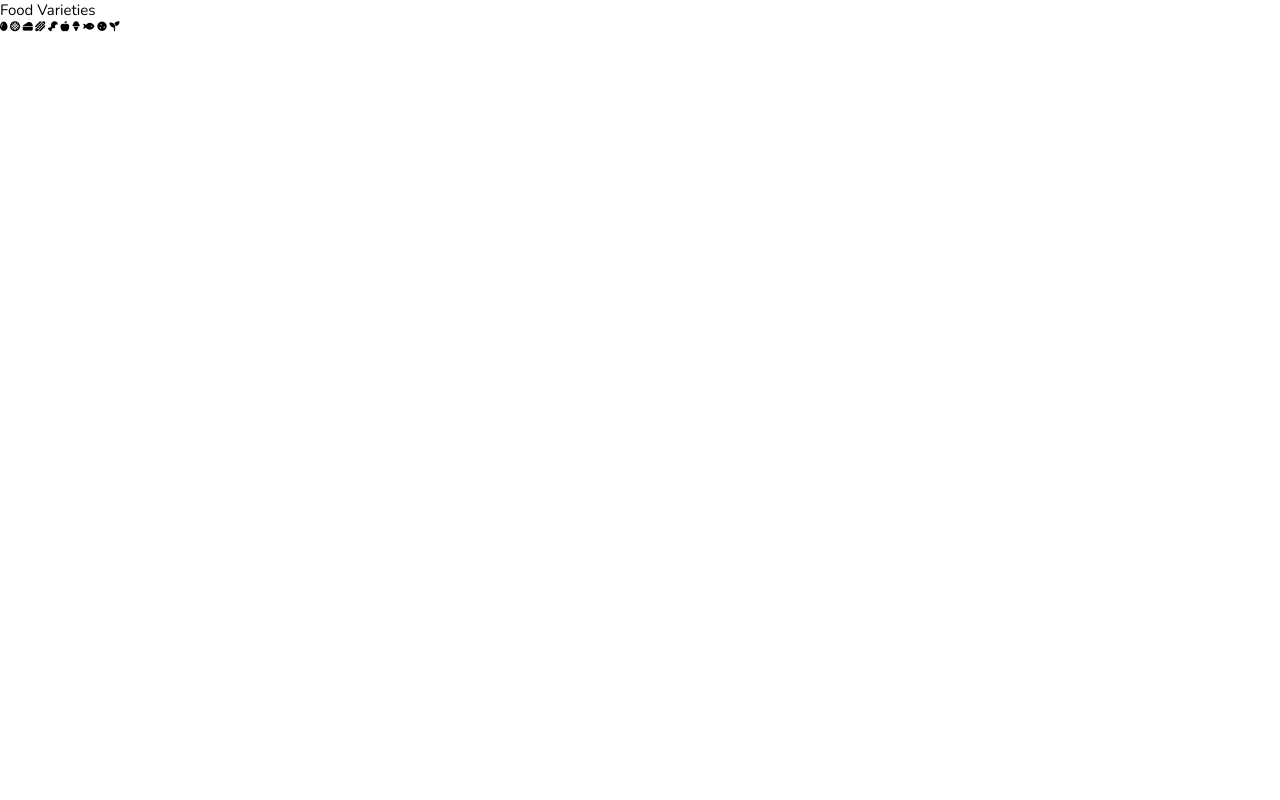
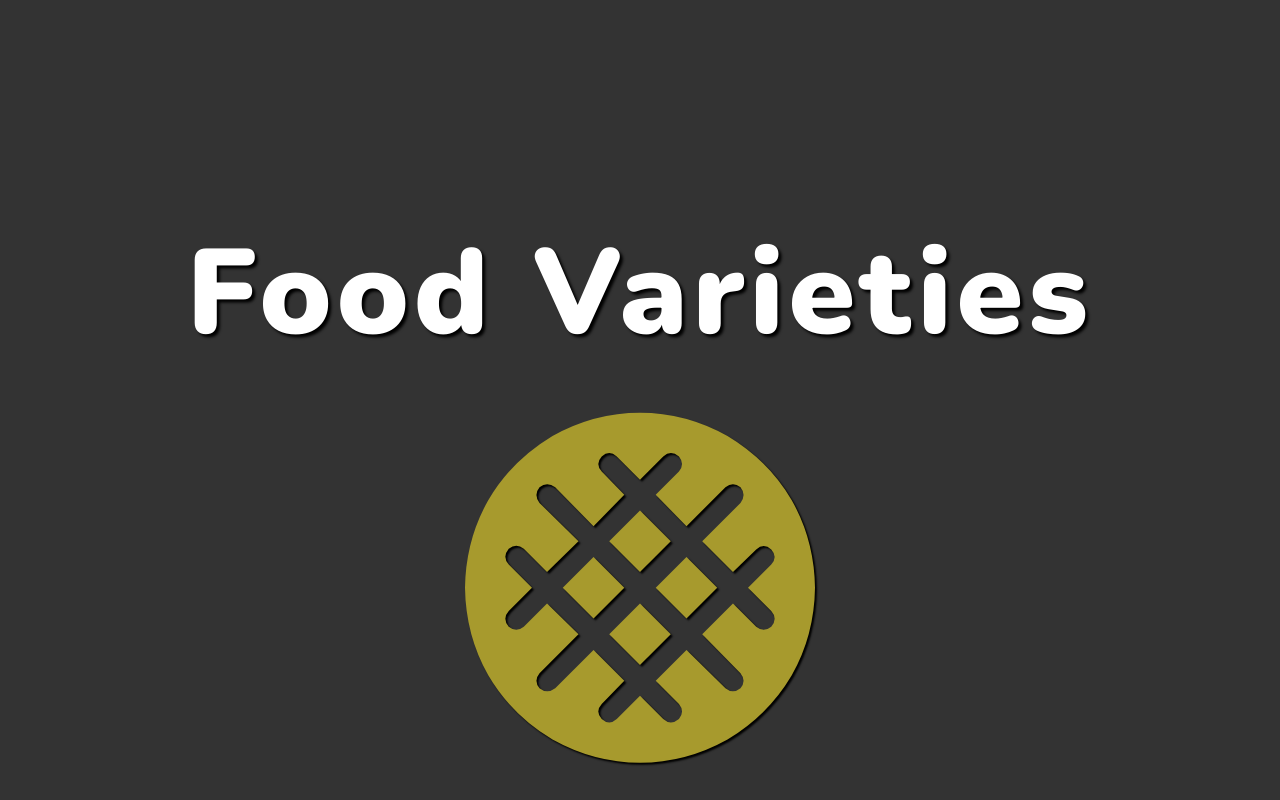
Before and after one commit to khidash8/1.-Foods, a plain HTML site: page index.html in a window 1280 px wide. Drawn offline with nearby package versions, Linux system fonts and the light colour scheme.

Commit message:
added food scroll fuctionality and transition

```diff
--- a/app.js
+++ b/app.js
@@ -0,0 +1,17 @@
+//? Get all the icons
+const icons = document.querySelectorAll(".section-1-icons i");
+
+let i = 1;
+
+setInterval(() => {
+  const icon = document.querySelector(".section-1-icons .change");
+  icon.classList.remove("change");
+
+  i++;
+  if (i > icons.length) {
+    icons[0].classList.add("change");
+    i = 1;
+  } else {
+    icon.nextElementSibling.classList.add("change");
+  }
+}, 4000);
--- a/index.html
+++ b/index.html
@@ -21,7 +21,7 @@
       <section class="section-1">
         <h1 class="section-1-heading">Food Varieties</h1>
         <div class="section-1-icons">
-          <i class="fas fa-egg"></i>
+          <i class="fas fa-egg change"></i>
           <i class="fas fa-stroopwafel"></i>
           <i class="fas fa-cheese"></i>
           <i class="fas fa-hotdog"></i>
@@ -35,5 +35,6 @@
       </section>
       <!--? ------------------------------------------------------------------------------------Section 1 End-->
     </div>
+    <script src="./app.js"></script>
   </body>
 </html>
--- a/style.css
+++ b/style.css
@@ -14,3 +14,35 @@
 html {
   font-size: 62.5%;
 }
+
+/*? ------------------------------------------------------------------------------------------section 1 Styling */
+.section-1 {
+  width: 100%;
+  height: 100vh;
+  background-color: #333;
+  display: flex;
+  flex-direction: column;
+  justify-content: space-evenly;
+  align-items: center;
+}
+.section-1-heading {
+  font-size: 12rem;
+  font-weight: 900;
+  color: #fff;
+  text-align: center;
+  text-transform: capitalize;
+  text-shadow: 0.3rem 0.3rem 0.3rem #000;
+  letter-spacing: 0.5rem;
+}
+.section-1-icons i {
+  font-size: 35rem;
+  color: #a79a2d;
+  position: absolute;
+  transform: translate(-50%, -50%) scale(0);
+  text-shadow: 0.2rem 0.2rem 0.2rem #000;
+  transition: all 0.3s ease;
+}
+.section-1-icons i.change {
+  transform: translate(-50%, -50%) scale(1);
+  transition: all 0.3s ease 0.3s;
+}
```
Also changed, not shown: images/card-img-1.png (added), images/card-img-2.png (added), images/card-img-3.png (added), images/gallery-img-1.jpg (added), images/gallery-img-2.jpg (added), images/gallery-img-3.jpg (added), images/gallery-img-4.jpg (added), images/gallery-img-5.jpg (added), images/gallery-img-6.jpg (added).
